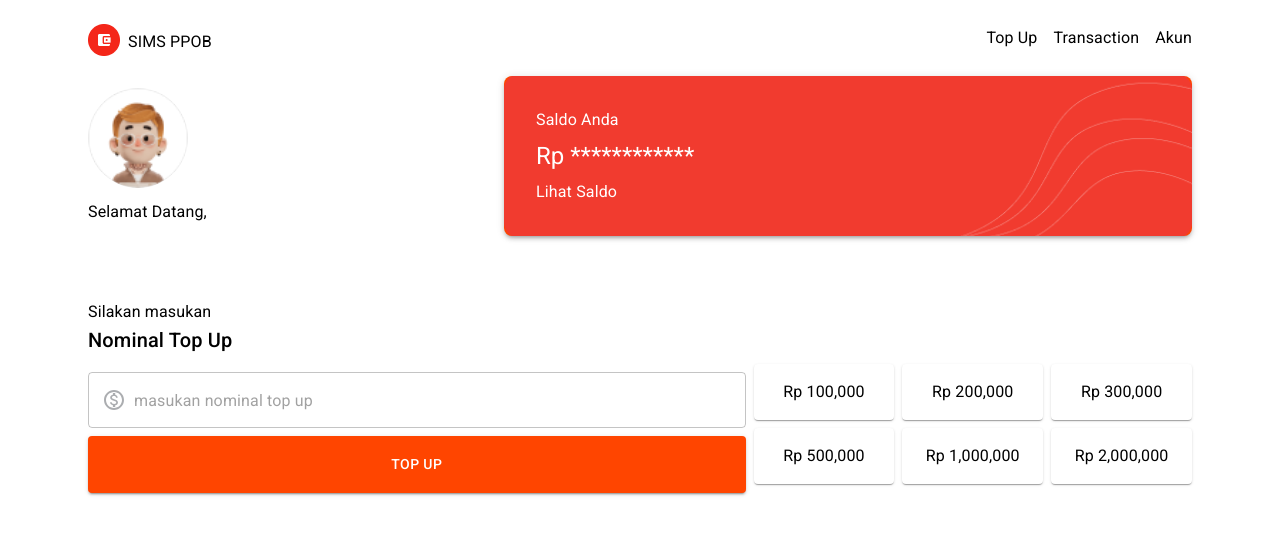
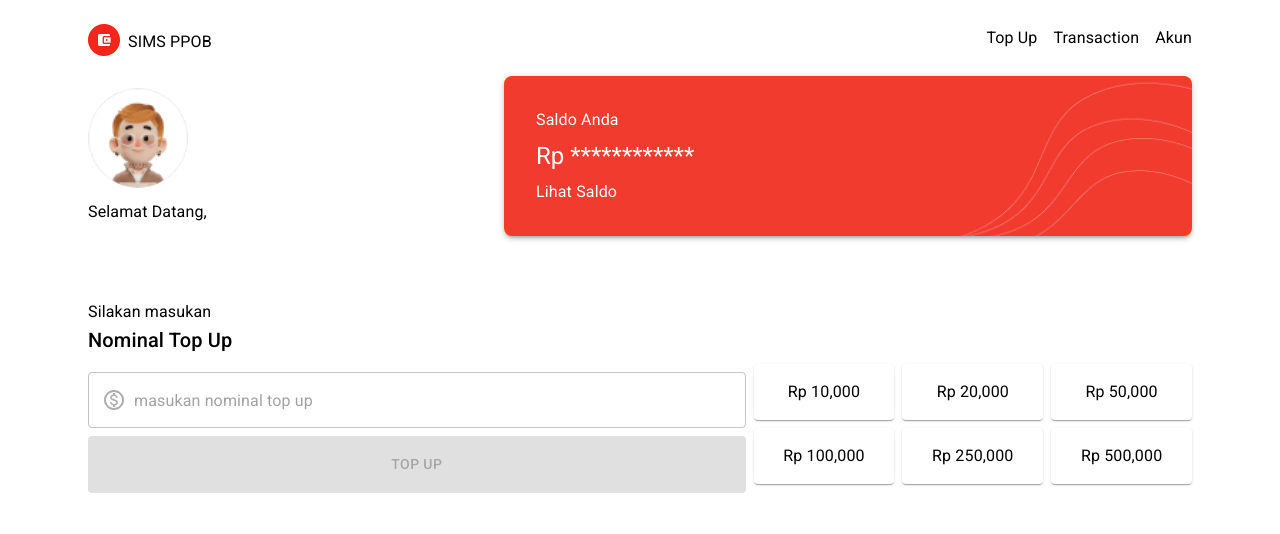
Before and after one commit to rizdar/SIMS-PPOB-rizki-darmawan, a React (Vite) app: page /top-up in a window 1280 px wide. Shown: the top 534 px of the page. Built offline with nearby package versions, Linux system fonts and the light colour scheme; no server answers.

Commit message:
handle top up

```diff
--- a/src/components/auth/LoginForm.tsx
+++ b/src/components/auth/LoginForm.tsx
@@ -50,6 +50,7 @@ export default function LoginForm() {
         if (result.isConfirmed) {
           dispatch(clearError());
           navigate("/");
+          window.location.reload();
         }
       });
     }
--- a/src/components/profile/Profile.tsx
+++ b/src/components/profile/Profile.tsx
@@ -255,6 +255,7 @@ export default function Profile() {
                   onClick={() => {
                     dispatch(logout());
                     navigate("/login");
+                    window.location.reload();
                   }}
                   type="button"
                 >
--- a/src/pages/TopUpPage.tsx
+++ b/src/pages/TopUpPage.tsx
@@ -8,10 +8,70 @@ import {
 } from "@mui/material";
 import ProfileBanner from "../components/home/ProfileBanner";
 import MonetizationOnOutlinedIcon from "@mui/icons-material/MonetizationOnOutlined";
+import { useEffect, useState } from "react";
+import { SubmitHandler, useForm } from "react-hook-form";
+import axios from "axios";
+import * as Constant from "../constant/Constant";
+import useShowAlert from "../hooks/use-sweet-alert";
 
-const nominalList = [100000, 200000, 300000, 500000, 1000000, 2000000];
+const token = localStorage.getItem("token");
+const nominalList = [10000, 20000, 50000, 100000, 250000, 500000];
+
+interface FormData {
+  nominal: number;
+}
 
 export default function TopUpPage() {
+  const [selectedNominal, setSelectedNominal] = useState<number | "">("");
+  const { showAlert } = useShowAlert();
+  const {
+    register,
+    handleSubmit,
+    setValue,
+
+    formState: { errors },
+  } = useForm<FormData>({ mode: "all" });
+
+  const handleNominalClick = (nominal: number) => {
+    setSelectedNominal(nominal);
+  };
+
+  const onSubmit: SubmitHandler<FormData> = async (data) => {
+    try {
+      await axios.post(
+        `${Constant.BASEURL}/topup`,
+        {
+          top_up_amount: data.nominal,
+        },
+
+        {
+          headers: {
+            Authorization: `Bearer ${token}`,
+          },
+        }
+      );
+      showAlert("Success!", "Top up berhasil!", "success").then((r) => {
+        if (r.isConfirmed) {
+          setSelectedNominal("");
+        }
+      });
+    } catch (error) {
+      showAlert("Error!", "Gagal Top up", "error").then((r) => {
+        if (r.isConfirmed) {
+          setSelectedNominal("");
+        }
+      });
+      console.log(error);
+    }
+  };
+
+  useEffect(() => {
+    setValue("nominal", Number(selectedNominal));
+  }, [selectedNominal, setValue]);
+
+  const isButtonDisabled =
+    !selectedNominal || selectedNominal < 10000 || selectedNominal > 1000000;
+
   return (
     <Box paddingX={10}>
       <ProfileBanner />
@@ -19,12 +79,18 @@ export default function TopUpPage() {
       <Typography variant="h6">Nominal Top Up</Typography>
       <Box display="flex" gap={1} alignItems="center">
         <Box flex={0.6}>
+          <form onSubmit={handleSubmit(onSubmit)}>
             <TextField
               type="number"
               variant="outlined"
               margin="normal"
               placeholder="masukan nominal top up"
+              {...register("nominal", { required: "nominal wajib diisi" })}
+              value={selectedNominal}
               fullWidth
+              onChange={(e) => setSelectedNominal(Number(e.target.value))}
+              error={!!errors.nominal}
+              helperText={errors.nominal ? String(errors.nominal.message) : ""}
               InputProps={{
                 startAdornment: (
                   <InputAdornment position="start">
@@ -37,9 +103,12 @@ export default function TopUpPage() {
               sx={{ bgcolor: "orangered", padding: 2 }}
               variant="contained"
               fullWidth
+              disabled={isButtonDisabled}
+              type="submit"
             >
               Top Up
             </Button>
+          </form>
         </Box>
         <Box bgcolor="InactiveCaption" flex={0.4}>
           <Grid container spacing={1}>
@@ -53,7 +122,8 @@ export default function TopUpPage() {
                   display="flex"
                   justifyContent="center"
                   alignItems="center"
-                  sx={{ cursor: "pointer", "&:hover": { boxShadow: 3 } }} // Efek hover
+                  sx={{ cursor: "pointer", "&:hover": { boxShadow: 3 } }}
+                  onClick={() => handleNominalClick(nominal)}
                 >
                   <Typography variant="body1">{`Rp ${nominal.toLocaleString()}`}</Typography>
                 </Box>
```
Lines whose indentation alone changed are shown as unchanged.
